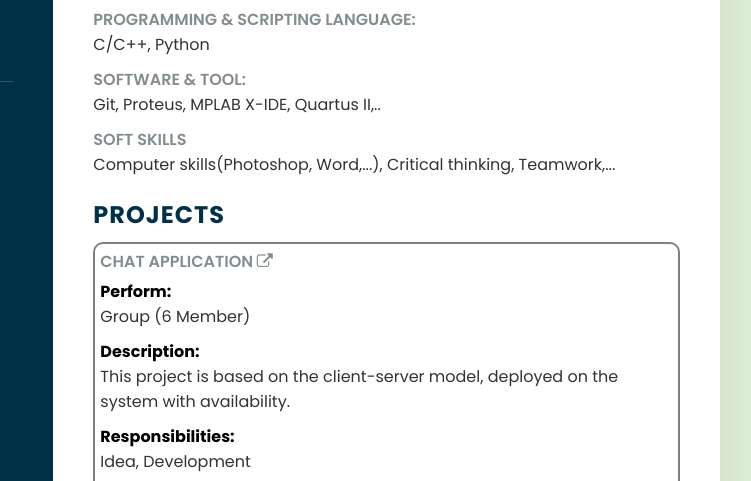
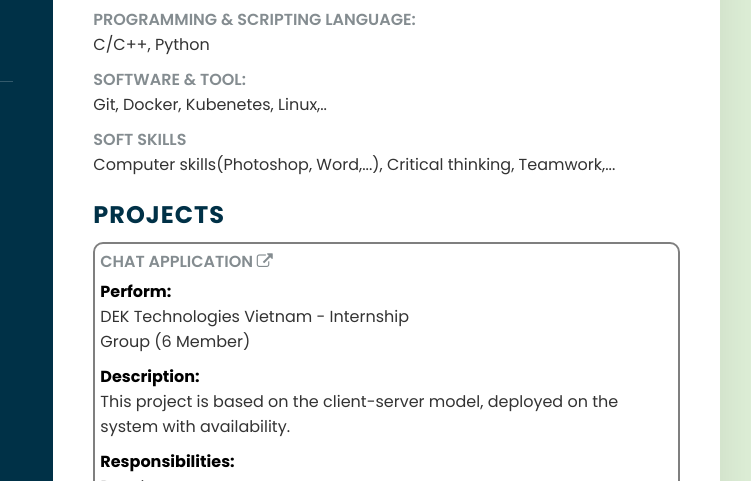
Before and after one commit to hmcofetel/CV, a plain HTML site: page index.html in a window 1280 px wide. Shown: the part 318-799 px from the top of the page, 420-1171 px from the left. Drawn offline with Linux system fonts and the light colour scheme.

Commit message:
add new project

```diff
--- a/index.html
+++ b/index.html
@@ -97,7 +97,7 @@
 						<h4>Software & Tool:</h4>
 					</div>
 					<div class="text">
-						<p>Git, Proteus, MPLAB X-IDE, Quartus II,..</p>
+						<p>Git, Docker, Kubenetes, Linux,..</p>
 					</div>
 				</div>
 
@@ -122,7 +122,7 @@
 							<ul>
 								<li>
 									<h4>Perform:</h4>
-									<p>Group (6 Member)</p>
+									<p>DEK Technologies Vietnam - Internship <br>Group (6 Member)</p>
 								</li>
 
 								<li>
@@ -132,7 +132,7 @@
 
 								<li>
 									<h4>Responsibilities:</h4>
-									<p>Idea, Development</p>
+									<p>Development</p>
 								</li>
 
 								<li>
```
